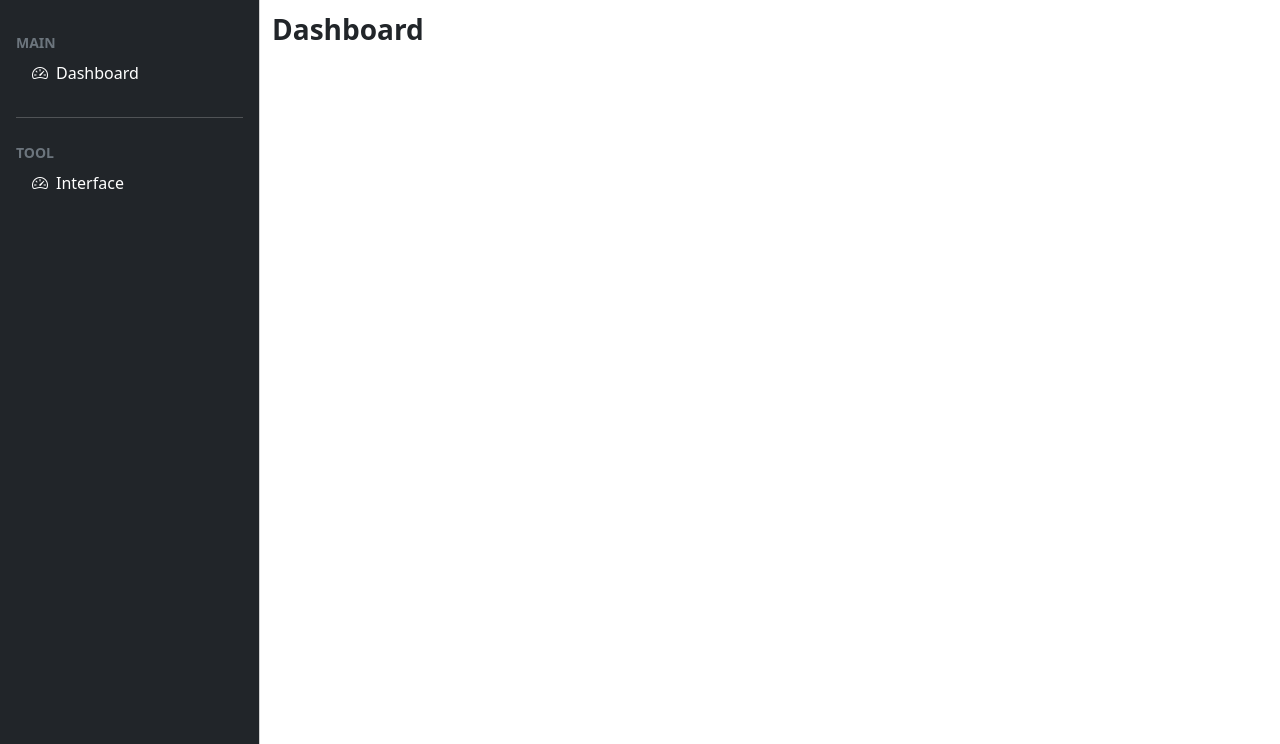
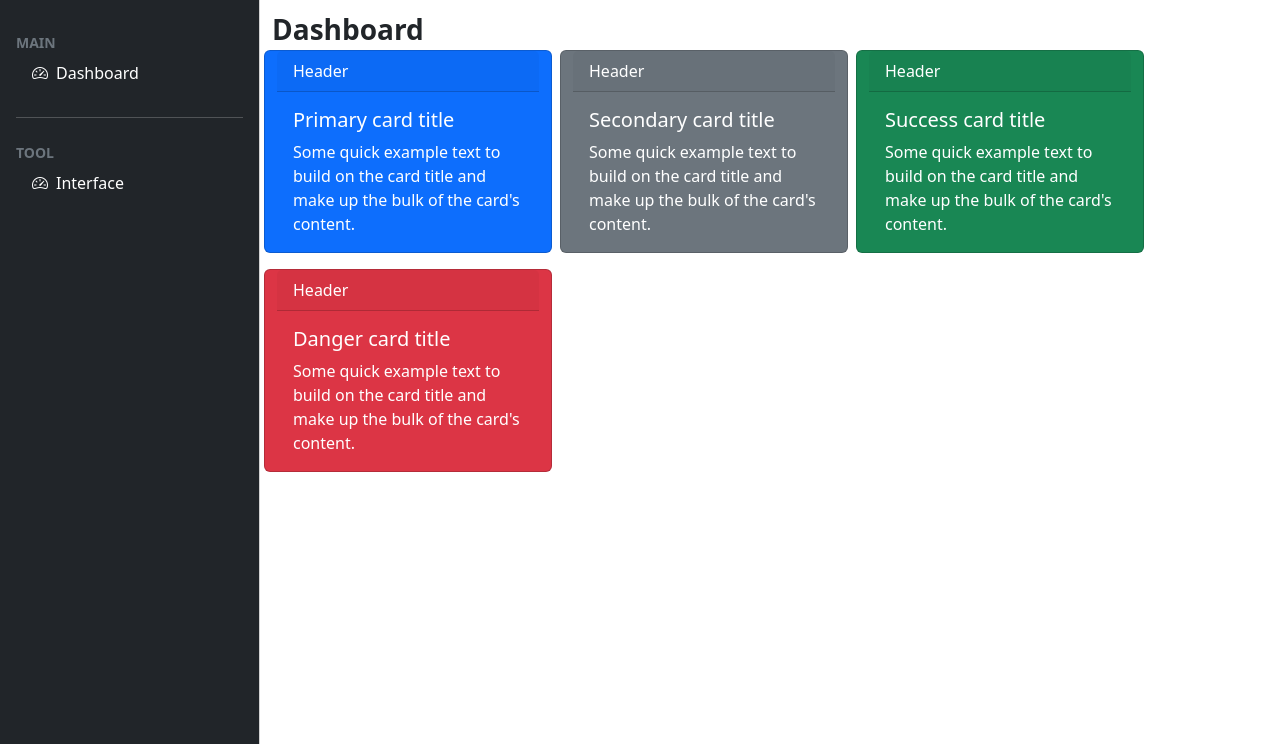
Before and after one commit to louiskwt/tutor_assistant, a Django app: page /test-dashboard in a window 1280 px wide. Shown: the part 56-800 px from the top of the page. Run offline with Django 4.2, Linux system fonts and the light colour scheme.

Commit message:
styled card

```diff
--- a/templates/dashboard.html
+++ b/templates/dashboard.html
@@ -82,6 +82,36 @@
         <div class="row">
           <div class="col-md-12 fw-bold fs-3">Dashboard</div>
         </div>
+        <div class="row">
+          <div class="card mx-1 text-bg-primary mb-3 col col-sm-12" style="max-width: 18rem;">
+            <div class="card-header">Header</div>
+            <div class="card-body">
+              <h5 class="card-title">Primary card title</h5>
+              <p class="card-text">Some quick example text to build on the card title and make up the bulk of the card's content.</p>
+            </div>
+          </div>
+          <div class="card mx-1 text-bg-secondary mb-3 col col-sm-12" style="max-width: 18rem;">
+            <div class="card-header">Header</div>
+            <div class="card-body">
+              <h5 class="card-title">Secondary card title</h5>
+              <p class="card-text">Some quick example text to build on the card title and make up the bulk of the card's content.</p>
+            </div>
+          </div>
+          <div class="card mx-1 text-bg-success mb-3 col col-sm-12" style="max-width: 18rem;">
+            <div class="card-header">Header</div>
+            <div class="card-body">
+              <h5 class="card-title">Success card title</h5>
+              <p class="card-text">Some quick example text to build on the card title and make up the bulk of the card's content.</p>
+            </div>
+          </div>
+          <div class="card mx-1 text-bg-danger mb-3 col col-sm-12" style="max-width: 18rem;">
+            <div class="card-header">Header</div>
+            <div class="card-body">
+              <h5 class="card-title">Danger card title</h5>
+              <p class="card-text">Some quick example text to build on the card title and make up the bulk of the card's content.</p>
+            </div>
+          </div>
+        </div>
       </div>
     </main>
     <script src="https://cdn.jsdelivr.net/npm/bootstrap@5.2.3/dist/js/bootstrap.bundle.min.js" integrity="sha384-kenU1KFdBIe4zVF0s0G1M5b4hcpxyD9F7jL+jjXkk+Q2h455rYXK/7HAuoJl+0I4" crossorigin="anonymous"></script>
```
